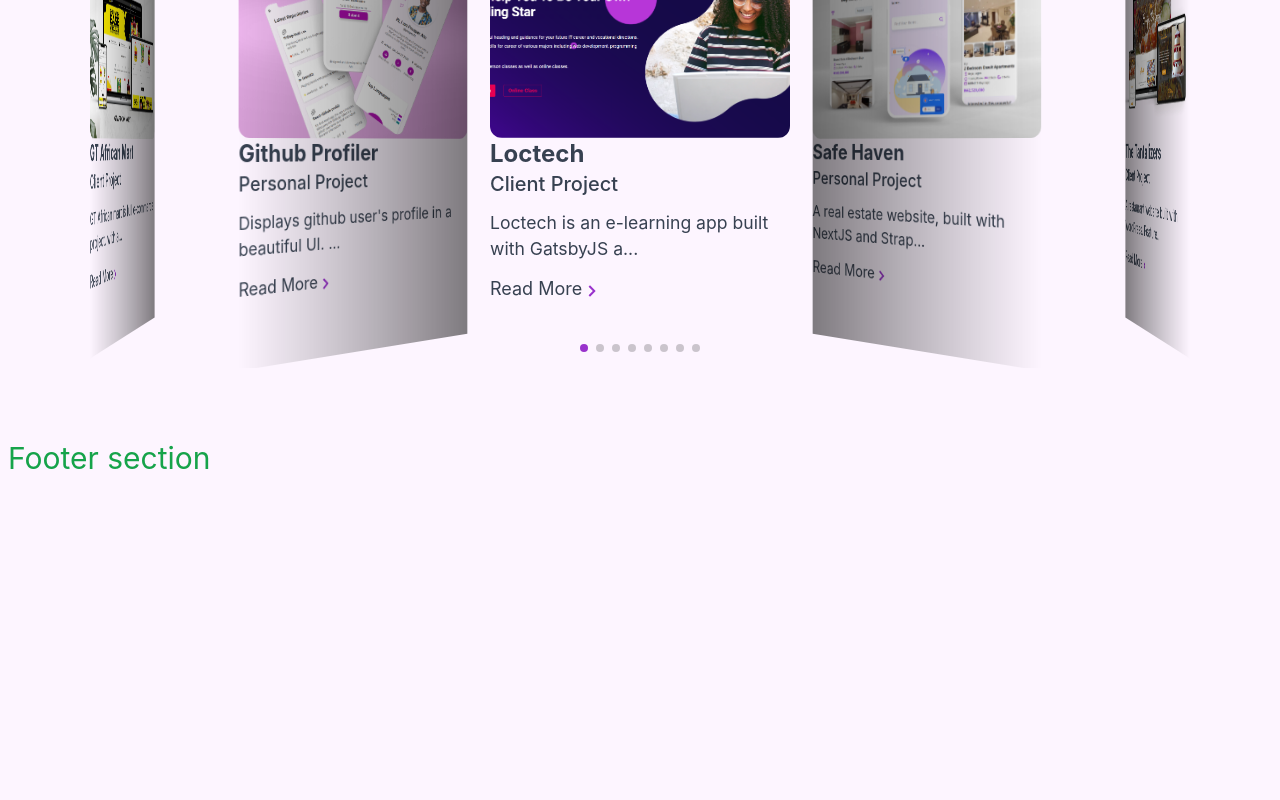
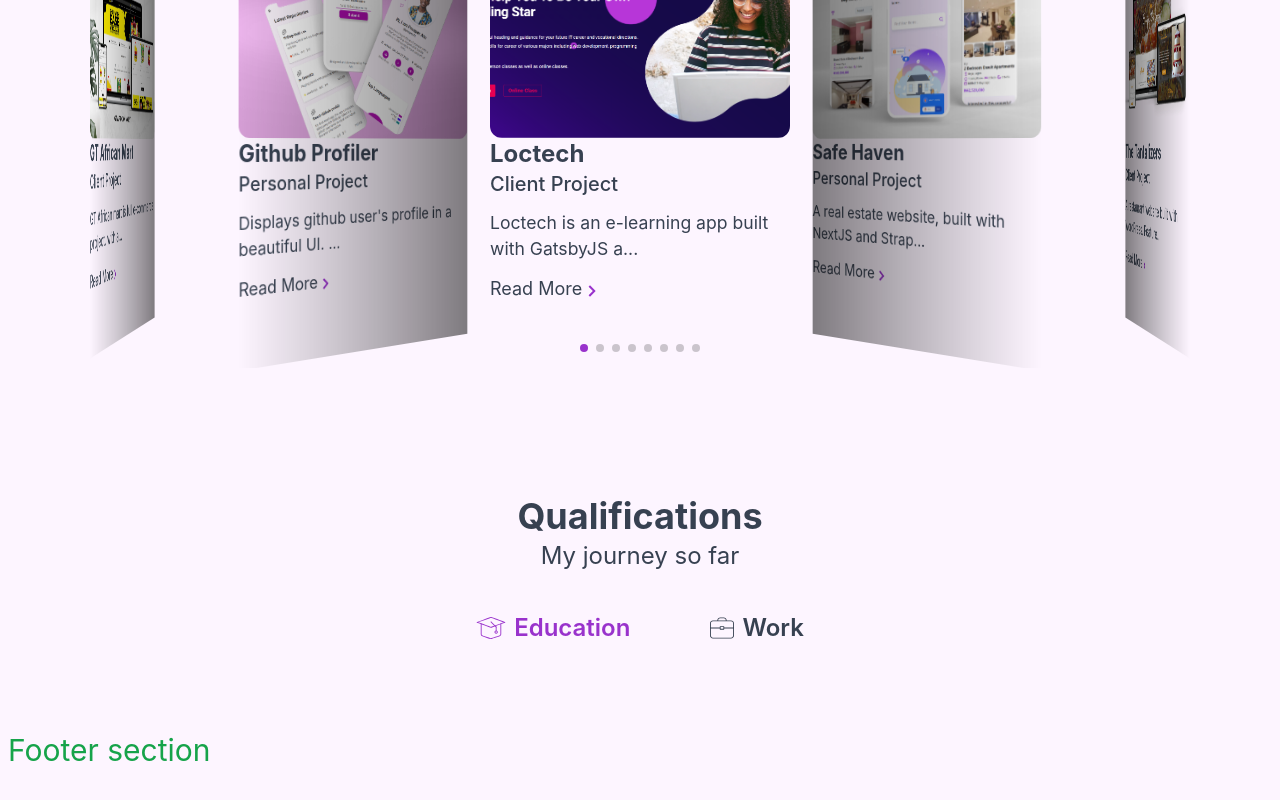
Before and after one commit to prosper74/portfolio-blog, a Next.js app: page / in a window 1280 px wide. Shown: the part 2754-3554 px from the top of the page. Before the commit the page ends 3262 px from the top, so only its background shows below. Built offline with nearby package versions, Linux system fonts and the light colour scheme.

Commit message:
Started the qualification section

```diff
--- a/components/common/svgIcons.jsx
+++ b/components/common/svgIcons.jsx
@@ -723,15 +723,84 @@ export const LinkIcon = ({ width, height, fill }) => {
       height={height}
       xmlns="http://www.w3.org/2000/svg"
       viewBox="0 0 24 24"
-      stroke-width="1.5"
+      strokeWidth="1.5"
       stroke="currentColor"
     >
       <path
         fill={fill}
-        stroke-linecap="round"
-        stroke-linejoin="round"
+        strokeLinecap="round"
+        strokeLinejoin="round"
         d="M13.19 8.688a4.5 4.5 0 011.242 7.244l-4.5 4.5a4.5 4.5 0 01-6.364-6.364l1.757-1.757m13.35-.622l1.757-1.757a4.5 4.5 0 00-6.364-6.364l-4.5 4.5a4.5 4.5 0 001.242 7.244"
       />
     </svg>
   );
 };
+
+export const BagIcon = ({ width, height, fill }) => {
+  return (
+    <svg
+      width={width}
+      height={height}
+      xmlns="http://www.w3.org/2000/svg"
+      enableBackground="new 0 0 64 64"
+      viewBox="0 0 64 64"
+    >
+      <path
+        fill={fill}
+        d="M56.1,11.92H44.51v-0.24c0-4.36-3.54-7.9-7.9-7.9h-9.21c-4.36,0-7.9,3.55-7.9,7.9v0.24H7.9c-4.36,0-7.9,3.55-7.9,7.9v32.5
+        c0,4.36,3.54,7.9,7.9,7.9h48.2c4.36,0,7.9-3.54,7.9-7.9v-32.5C64,15.46,60.46,11.92,56.1,11.92z M21.86,11.68
+        c0-3.05,2.48-5.53,5.53-5.53h9.21c3.05,0,5.53,2.48,5.53,5.53v0.24H21.86V11.68z M7.9,14.29h48.2c3.05,0,5.53,2.48,5.53,5.53v10.88
+        H37.98v-2.39c0-0.65-0.53-1.18-1.18-1.18h-9.58c-0.66,0-1.18,0.53-1.18,1.18v2.39H2.37V19.82C2.37,16.77,4.85,14.29,7.9,14.29z
+        M35.61,29.5v4.77h-7.21V29.5H35.61z M56.1,57.86H7.9c-3.05,0-5.53-2.48-5.53-5.53V33.07h23.65v2.39c0,0.66,0.53,1.18,1.18,1.18
+        h9.58c0.65,0,1.18-0.53,1.18-1.18v-2.39h23.65v19.25C61.63,55.37,59.15,57.86,56.1,57.86z"
+      />
+    </svg>
+  );
+};
+
+export const GraduationCapIcon = ({ width, height, fill }) => {
+  return (
+    <svg
+      width={width}
+      height={height}
+      fill={fill}
+      xmlns="http://www.w3.org/2000/svg"
+      enable-background="new 0 0 512 512"
+      viewBox="0 0 512 512"
+    >
+      <path
+        d="M493,152.8c-26.6-9.7-53.1-19.4-79.7-29.1c-42.3-15.5-84.6-30.9-127-46.4c-9.2-3.4-18.5-7.7-28-10.2
+					c-3-0.8-5.1,0.2-7.8,1.1c-4.8,1.7-9.6,3.5-14.4,5.2c-40.4,14.7-80.7,29.5-121.1,44.2c-31.5,11.5-63.1,22.8-94.5,34.5
+					c-0.5,0.2-1,0.4-1.6,0.6c-9,3.3-5.1,17.8,4,14.5c26.6-9.7,53.1-19.4,79.7-29.1c42.1-15.4,84.2-30.7,126.3-46.1
+					c9.7-3.5,19.3-7.1,29-10.6c-1.3,0-2.7,0-4,0c26.6,9.7,53.1,19.4,79.7,29.1c42.1,15.4,84.2,30.7,126.3,46.1
+					c9.7,3.5,19.3,7.1,29,10.6C498.1,170.6,502,156.1,493,152.8L493,152.8z"
+      />
+      <path
+        d="M489,152.8c-26.6,9.7-53.1,19.4-79.7,29.1c-42.1,15.4-84.2,30.7-126.3,46.1c-9.7,3.5-19.3,7.1-29,10.6c1.3,0,2.7,0,4,0
+					c-26.6-9.7-53.1-19.4-79.7-29.1c-42.1-15.4-84.2-30.7-126.3-46.1c-9.7-3.5-19.3-7.1-29-10.6c-9.1-3.3-13,11.2-4,14.5
+					c26.6,9.7,53.1,19.4,79.7,29.1c42.3,15.5,84.6,30.9,127,46.4c9.2,3.4,18.5,7.7,28,10.2c3,0.8,5.1-0.2,7.8-1.1
+					c4.8-1.7,9.6-3.5,14.4-5.2c40.4-14.7,80.7-29.5,121.1-44.2c31.5-11.5,63.1-22.8,94.5-34.5c0.5-0.2,1-0.4,1.6-0.6
+					C502,164,498.1,149.5,489,152.8L489,152.8z"
+      />
+      <path
+        d="M80.9,184.7c0,19.3,0,38.7,0,58c0,31.1,0,62.2,0,93.4c0,7.6-0.1,15.2,0,22.8c0.1,18.1,11.2,33.2,28.2,39.2
+					c22.4,7.9,45,15.1,67.5,22.7c22.2,7.5,44.3,15.2,66.6,22.4c11.7,3.8,22.1,1.1,33.1-2.6c12.1-4.1,24.2-8.1,36.3-12.2
+					c27.6-9.3,55.2-18.6,82.9-27.9c11.9-4,22.9-8.8,29.8-20.2c5.6-9.3,5.7-19.1,5.7-29.4c0-28.1,0-56.2,0-84.2c0-25.8,0-51.7,0-77.5
+					c0-1.5,0-3,0-4.4c0-9.7-15-9.7-15,0c0,49.4,0,98.8,0,148.1c0,8.4,0,16.8,0,25.1c0,11.8-6.2,21.9-17.6,25.8
+					c-22.5,7.7-45.1,15.2-67.6,22.7c-22,7.4-43.9,15-66,22.2c-9.5,3.1-17.2,0.2-26-2.8c-11.9-4-23.7-8-35.6-12
+					c-27.3-9.2-54.6-18.4-81.9-27.5c-9.4-3.2-18.4-6.1-23.1-16c-3.2-6.8-2.4-14.9-2.4-22.2c0-53.1,0-106.3,0-159.4
+					c0-1.4,0-2.7,0-4.1C95.9,175,80.9,175,80.9,184.7L80.9,184.7z"
+      />
+      <path
+        d="M250.7,156.5c25.7,25.7,51.5,51.5,77.2,77.2c3.6,3.6,7.2,7.2,10.8,10.8c6.8,6.8,17.4-3.8,10.6-10.6
+				c-25.7-25.7-51.5-51.5-77.2-77.2c-3.6-3.6-7.2-7.2-10.8-10.8C254.5,139,243.9,149.6,250.7,156.5L250.7,156.5z"
+      />
+      <path d="M351.5,305.1c0-22,0-44,0-65.9c0-9.7-15-9.7-15,0c0,22,0,44,0,65.9C336.5,314.8,351.5,314.8,351.5,305.1L351.5,305.1z" />
+      <path
+        d="M357.5,326.1c-0.2,7.3-5.9,13.5-13.5,13.5c-7.4,0-13.5-6.1-13.5-13.5c0-7.1,5.7-13,12.8-13.4
+				C351.2,312.2,357.3,318.5,357.5,326.1c0.3,9.6,15.3,9.7,15,0c-0.5-15.5-12.6-28.5-28.5-28.5c-15.5,0-28.5,13-28.5,28.5
+				c0,15.5,13,28.5,28.5,28.5c15.8,0,28-13,28.5-28.5C372.8,316.4,357.8,316.5,357.5,326.1z"
+      />
+    </svg>
+  );
+};
--- a/components/home/Portfolio.tsx
+++ b/components/home/Portfolio.tsx
@@ -2,7 +2,6 @@ import { useState } from 'react';
 import Image from 'next/image';
 import { PortfolioData } from './HomeDatas';
 import { ArrowDownIcon, CloseIcon, LinkIcon } from '../common/svgIcons';
-// import { ArrowDownIcon, CheckIcon, CloseIcon } from '../common/svgIcons';
 
 // Import Swiper React components
 import { Swiper, SwiperSlide } from 'swiper/react';
@@ -94,7 +93,7 @@ export function Portfolio() {
                       </div>
 
                       <div
-                        className={`fixed inset-0 bg-overlay flex justify-center items-center px-1 z-[150] transition-all ${
+                        className={`fixed inset-0 bg-overlay flex justify-center items-center px-1 z-[1000] transition-all ${
                           modal === d.id
                             ? 'visible opacity-100'
                             : 'invisible opacity-0'
--- /dev/null
+++ b/components/home/Qualifications.tsx
@@ -0,0 +1,62 @@
+import { useState } from 'react';
+import Image from 'next/image';
+import { PortfolioData } from './HomeDatas';
+import {
+  ArrowDownIcon,
+  BagIcon,
+  CloseIcon,
+  GraduationCapIcon,
+  LinkIcon,
+} from '../common/svgIcons';
+
+export function Qualifications() {
+  const [isActive, setIsActive] = useState(false);
+
+  return (
+    <>
+      <section
+        id="portfolio"
+        className="relative sm:container mx-auto px-2 md:px-10 lg:px-20 py-16 break-words"
+      >
+        <div className="text-center mb-10">
+          <h2 className="text-3xl md:text-4xl font-bold mb-1">
+            Qualifications
+          </h2>
+          <p className="text-xl md:text-2xl">My journey so far</p>
+        </div>
+
+        <div className="quaContainer container">
+          <div className="flex items-center justify-evenly md:justify-center mb-4 font-semibold text-xl md:text-2xl">
+            <button
+              onClick={() => setIsActive(false)}
+              className={`flex items-center md:mx-10 gap-2 transition-all
+                ${!isActive && 'text-primary'}
+              `}
+            >
+              <GraduationCapIcon
+                width="30"
+                height="30"
+                fill={`${!isActive ? '#9932cc' : 'rgb(55 65 81)'}`}
+              />
+              Education
+            </button>
+
+            <button
+              onClick={() => setIsActive(true)}
+              className={`flex items-center md:mx-10 gap-2 transition-all
+                ${isActive && 'text-primary'}
+              `}
+            >
+              <BagIcon
+                width="24"
+                height="24"
+                fill={`${isActive ? '#9932cc' : 'rgb(55 65 81)'}`}
+              />{' '}
+              Work
+            </button>
+          </div>
+        </div>
+      </section>
+    </>
+  );
+}
--- a/components/home/index.jsx
+++ b/components/home/index.jsx
@@ -2,5 +2,6 @@ import { Banner } from './Banner';
 import { Portfolio } from './Portfolio';
 import { Skills } from './Skills';
 import { Services } from './Services';
+import { Qualifications } from './Qualifications';
 
-export { Banner, Portfolio, Skills, Services };
+export { Banner, Portfolio, Skills, Services, Qualifications };
--- a/pages/index.tsx
+++ b/pages/index.tsx
@@ -1,4 +1,10 @@
-import { Banner, Portfolio, Services, Skills } from '../components/home';
+import {
+  Banner,
+  Portfolio,
+  Services,
+  Skills,
+  Qualifications,
+} from '../components/home';
 import SEO from '../components/Seo';
 
 export default function Home() {
@@ -14,6 +20,7 @@ export default function Home() {
         <Skills />
         <Services />
         <Portfolio />
+        <Qualifications />
       </main>
     </>
   );
```
